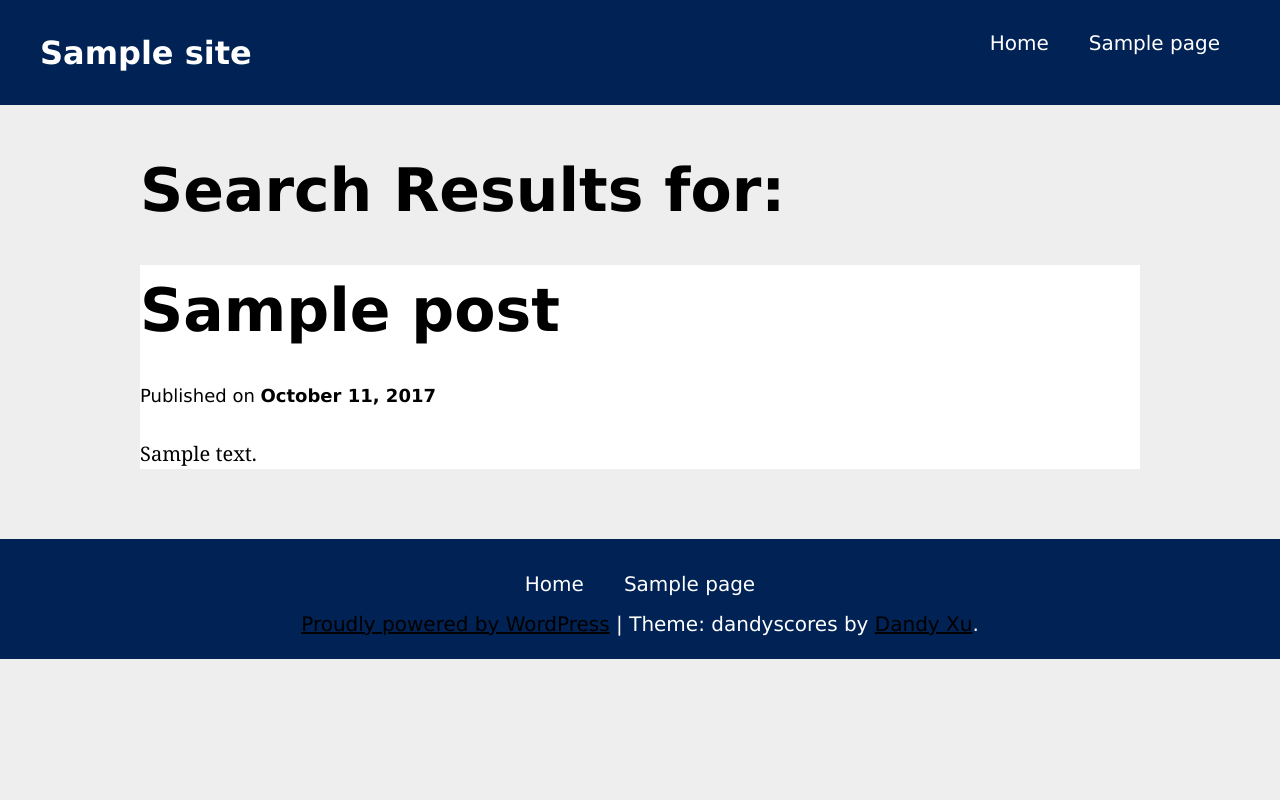
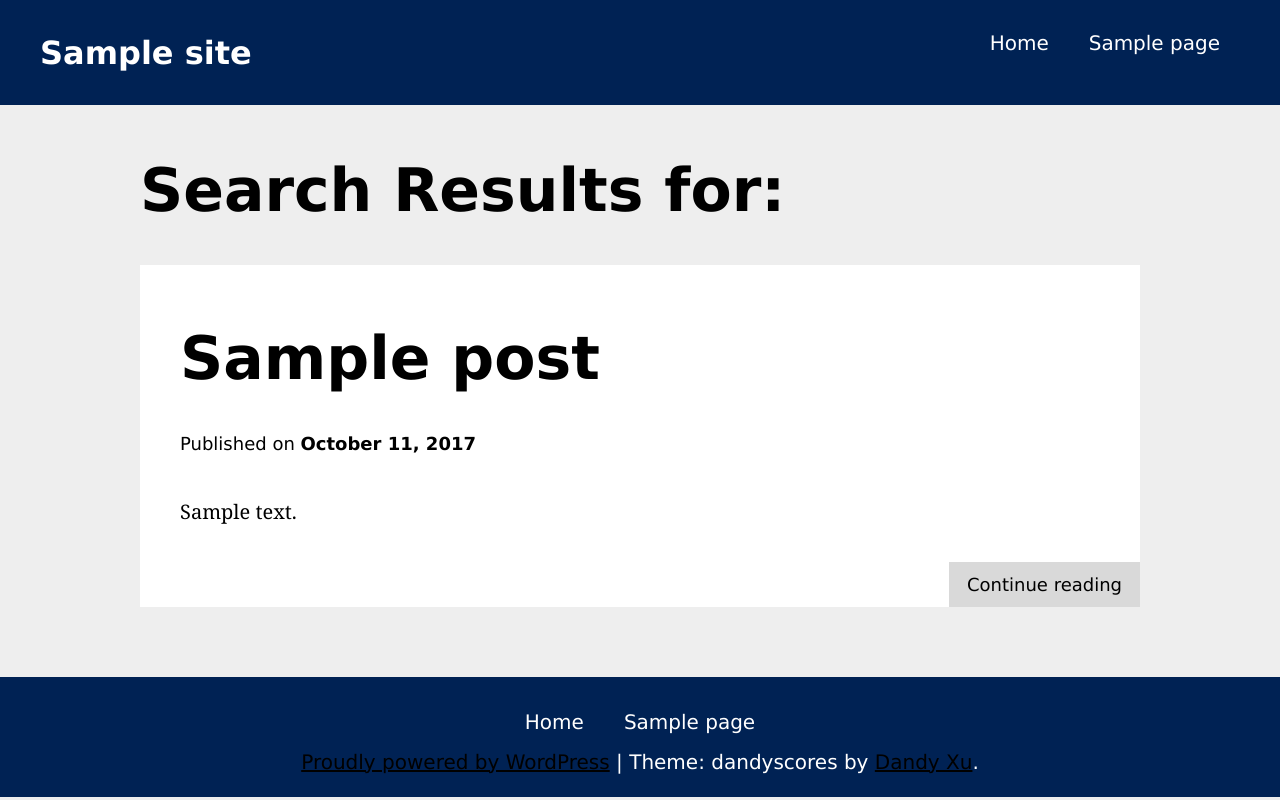
Before and after one commit to dandyxu/wpTheme-Learning, a WordPress theme: template wp-content/themes/dandyscores/search.php in a window 1280 px wide. Run offline with PHP 8.4 and a stand-in for WordPress, Linux system fonts and the light colour scheme; the site name, menu and one post (Sample post) are stand-ins, and other content is empty; some libraries are stand-ins or nearby versions.

Commit message:
Search Results page - search by typing /?s= - content-search.php get_template_part( 'template-parts/content', 'search' ); // fallback to content.php if content-search.php doesn't exist - content-none.php

```diff
--- a/wp-content/themes/dandyscores/sass/site/archive/_archive.scss
+++ b/wp-content/themes/dandyscores/sass/site/archive/_archive.scss
@@ -2,7 +2,8 @@
 .archive-view {
   background-color: #eee;
 
-  .post {
+  .post,
+  .page {
     position: relative;
     background: #fff;
   }
--- a/wp-content/themes/dandyscores/search.php
+++ b/wp-content/themes/dandyscores/search.php
@@ -9,18 +9,23 @@
 
 get_header(); ?>
 
+<?php
+if ( have_posts() ) : ?>
+
+    <header class="page-header">
+        <h1 class="page-title"><?php
+			/* translators: %s: search query. */
+			printf( esc_html__( 'Search Results for: %s', 'dandyscores' ), '<span>' . get_search_query() . '</span>' );
+			?></h1>
+    </header><!-- .page-header -->
+
+<?php endif; ?>
+
 	<section id="primary" class="content-area">
 		<main id="main" class="site-main">
 
 		<?php
 		if ( have_posts() ) : ?>
-
-			<header class="page-header">
-				<h1 class="page-title"><?php
-					/* translators: %s: search query. */
-					printf( esc_html__( 'Search Results for: %s', 'dandyscores' ), '<span>' . get_search_query() . '</span>' );
-				?></h1>
-			</header><!-- .page-header -->
 
 			<?php
 			/* Start the Loop */
@@ -31,11 +36,16 @@ get_header(); ?>
 				 * If you want to overload this in a child theme then include a file
 				 * called content-search.php and that will be used instead.
 				 */
-				get_template_part( 'template-parts/content', 'search' );
+				get_template_part( 'template-parts/content' );
 
 			endwhile;
 
-			the_posts_navigation();
+			//the_posts_navigation();
+			the_posts_pagination( array(
+				'prev_text' => __( 'Newer', 'dandyscores' ),
+				'next_text' => __( 'Older', 'dandyscores' ),
+				'before_page_number' => '<span class="screen-reader-text">' . __( 'Page ' , 'dandyscores' ) . '</span>',
+			));
 
 		else :
 
--- a/wp-content/themes/dandyscores/style.css
+++ b/wp-content/themes/dandyscores/style.css
@@ -908,7 +908,8 @@ a:hover, a:active {
 	background-color: #eee;
 }
 
-.archive-view .post {
+.archive-view .post,
+.archive-view .page {
 	position: relative;
 	background: #fff;
 }
```
Also changed, not shown: 1 other file.
